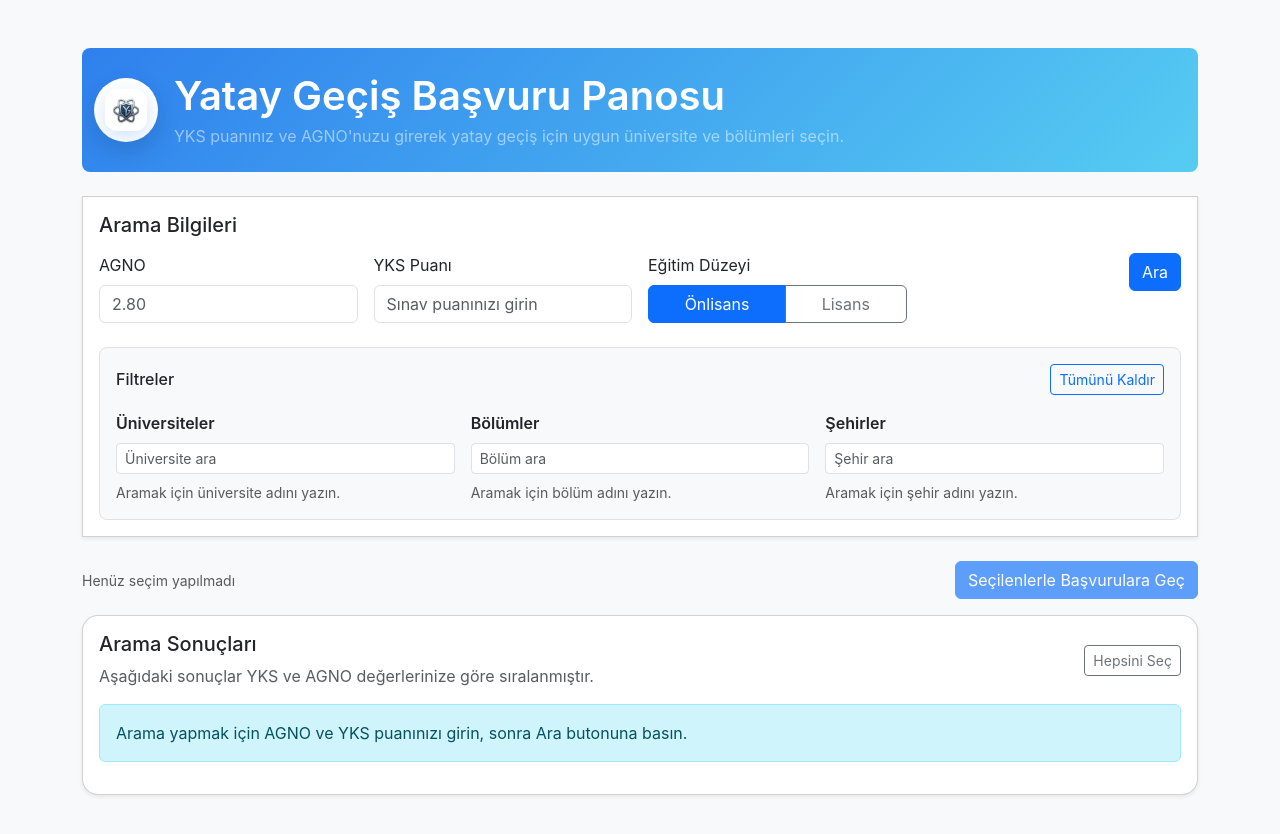
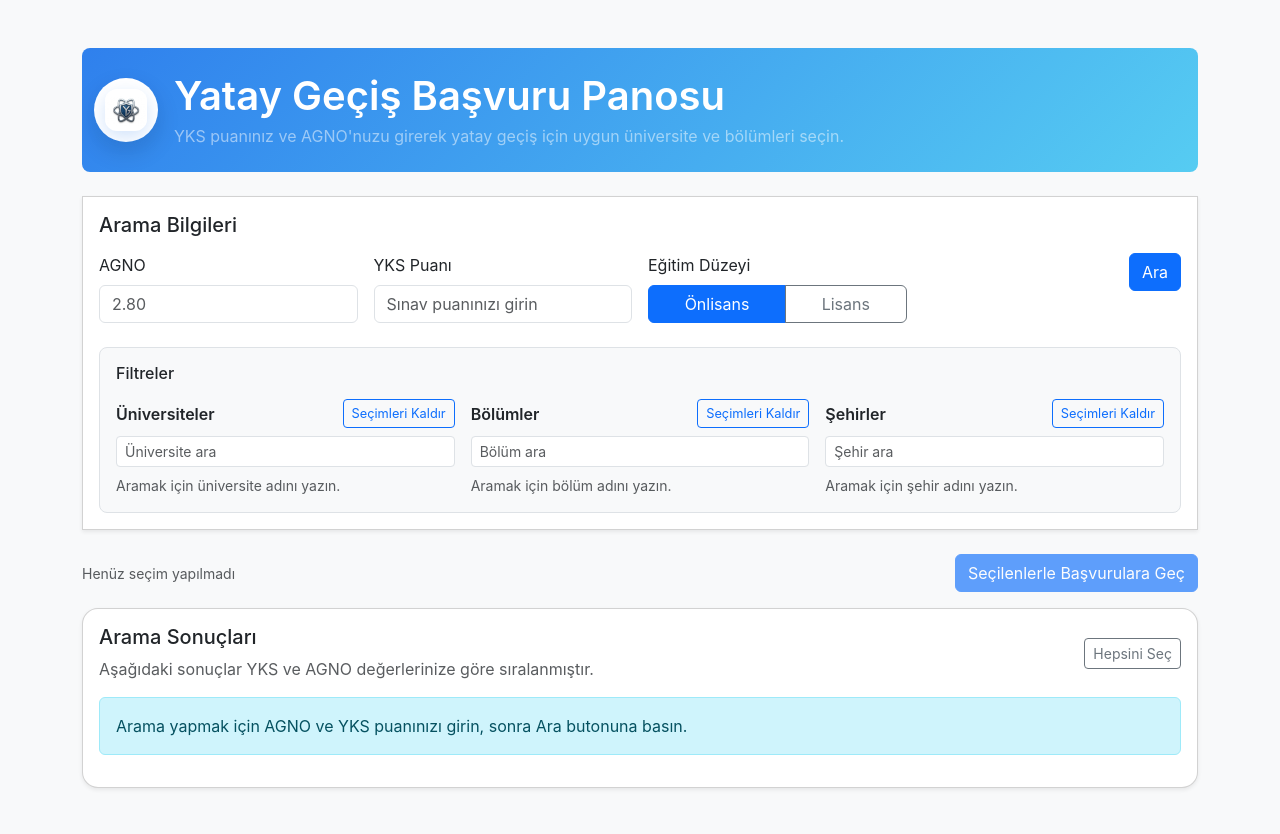
Before and after one commit to mustafakeskik/yatay-gecis-panosu, a React (Create React App) app: page / in a window 1280 px wide. Shown: the top 834 px of the page. Built offline with nearby package versions, Linux system fonts and the light colour scheme.

Commit message:
Yeni bir özellik ekledim

```diff
--- a/src/Pages/Landing.js
+++ b/src/Pages/Landing.js
@@ -3,8 +3,15 @@ import YOK_OFFERS from "../data/yok-offers.json";
 
 const AVAILABLE_PROGRAMS = YOK_OFFERS.offers.map((offer, index) => {
   const normalizedUniversity = offer.university.replace(/\s*\([^)]*\)$/, "");
-  const normalizeUniForUrl = (name) =>
-    name
+  const normalizeUniForUrl = (name) => {
+    const cleaned = name
+      .replace(/\s+üniversitesi?$/i, "")
+      .replace(/\s+yüksekokulu?$/i, "")
+      .replace(/\s+fakültesi?$/i, "")
+      .replace(/\s+konservatuarı?$/i, "")
+      .replace(/\s+meslek yüksekokulu?$/i, "");
+
+    return cleaned
       .toLowerCase()
       .replace(/ğ/g, "g")
       .replace(/ü/g, "u")
@@ -13,6 +20,7 @@ const AVAILABLE_PROGRAMS = YOK_OFFERS.offers.map((offer, index) => {
       .replace(/ö/g, "o")
       .replace(/ç/g, "c")
       .replace(/[^a-z0-9]/g, "");
+  };
 
   return {
     id: offer.id || `yok-${index}`,
@@ -144,17 +152,19 @@ function Landing({ onContinue }) {
     normalizeSearch(city).startsWith(normalizeSearch(cityFilter))
   );
 
-  const toggleAllFilters = () => {
-    const isAllSelected = selectedUniversities.length === UNIVERSITY_NAMES.length && selectedDepartments.length === DEPARTMENTS.length && selectedCities.length === CITIES.length;
-    if (isAllSelected) {
-      setSelectedUniversities([]);
-      setSelectedDepartments([]);
-      setSelectedCities([]);
-    } else {
-      setSelectedUniversities(UNIVERSITY_NAMES);
-      setSelectedDepartments(DEPARTMENTS);
-      setSelectedCities(CITIES);
-    }
+  const toggleAllUniversities = () => {
+    const isAllSelected = selectedUniversities.length === UNIVERSITY_NAMES.length;
+    setSelectedUniversities(isAllSelected ? [] : UNIVERSITY_NAMES);
+  };
+
+  const toggleAllDepartments = () => {
+    const isAllSelected = selectedDepartments.length === DEPARTMENTS.length;
+    setSelectedDepartments(isAllSelected ? [] : DEPARTMENTS);
+  };
+
+  const toggleAllCities = () => {
+    const isAllSelected = selectedCities.length === CITIES.length;
+    setSelectedCities(isAllSelected ? [] : CITIES);
   };
 
   const toggleAllPrograms = () => {
@@ -285,16 +295,21 @@ function Landing({ onContinue }) {
             <div className="mt-4 border rounded-3 p-3 bg-light">
               <div className="d-flex justify-content-between align-items-center mb-3">
                 <h6 className="mb-0">Filtreler</h6>
-                <button type="button" className="btn btn-sm btn-outline-primary" onClick={toggleAllFilters}>
-                  {selectedUniversities.length === UNIVERSITY_NAMES.length && selectedDepartments.length === DEPARTMENTS.length && selectedCities.length === CITIES.length
-                    ? 'Tümünü Kaldır'
-                    : 'Hepsini Seç'}
-                </button>
               </div>
 
               <div className="row row-cols-1 row-cols-md-3 g-3">
                 <div>
-                  <p className="fw-semibold mb-2">Üniversiteler</p>
+                  <div className="d-flex justify-content-between align-items-center mb-2">
+                    <p className="fw-semibold mb-0">Üniversiteler</p>
+                    <button
+                      type="button"
+                      className="btn btn-sm btn-outline-primary"
+                      style={{ minWidth: 110, padding: "0.25rem 0.5rem", fontSize: "0.8rem" }}
+                      onClick={toggleAllUniversities}
+                    >
+                      {selectedUniversities.length === UNIVERSITY_NAMES.length ? 'Seçimleri Kaldır' : 'Hepsini Seç'}
+                    </button>
+                  </div>
                   <input
                     type="text"
                     className="form-control form-control-sm mb-2"
@@ -326,7 +341,17 @@ function Landing({ onContinue }) {
                   )}
                 </div>
                 <div>
-                  <p className="fw-semibold mb-2">Bölümler</p>
+                  <div className="d-flex justify-content-between align-items-center mb-2">
+                    <p className="fw-semibold mb-0">Bölümler</p>
+                    <button
+                      type="button"
+                      className="btn btn-sm btn-outline-primary"
+                      style={{ minWidth: 110, padding: "0.25rem 0.5rem", fontSize: "0.8rem" }}
+                      onClick={toggleAllDepartments}
+                    >
+                      {selectedDepartments.length === DEPARTMENTS.length ? 'Seçimleri Kaldır' : 'Hepsini Seç'}
+                    </button>
+                  </div>
                   <input
                     type="text"
                     className="form-control form-control-sm mb-2"
@@ -358,7 +383,17 @@ function Landing({ onContinue }) {
                   )}
                 </div>
                 <div>
-                  <p className="fw-semibold mb-2">Şehirler</p>
+                  <div className="d-flex justify-content-between align-items-center mb-2">
+                    <p className="fw-semibold mb-0">Şehirler</p>
+                    <button
+                      type="button"
+                      className="btn btn-sm btn-outline-primary"
+                      style={{ minWidth: 110, padding: "0.25rem 0.5rem", fontSize: "0.8rem" }}
+                      onClick={toggleAllCities}
+                    >
+                      {selectedCities.length === CITIES.length ? 'Seçimleri Kaldır' : 'Hepsini Seç'}
+                    </button>
+                  </div>
                   <input
                     type="text"
                     className="form-control form-control-sm mb-2"
@@ -446,6 +481,7 @@ function Landing({ onContinue }) {
                 <label
                   key={program.id}
                   className={`list-group-item list-group-item-action d-flex align-items-start gap-3 ${selectedPrograms.includes(program.id) ? 'active' : ''}`}
+                  style={{ backgroundColor: '#e7f0ff', borderColor: '#c7dbff' }}
                 >
                   <input
                     className="form-check-input mt-1"
@@ -461,8 +497,15 @@ function Landing({ onContinue }) {
                       </div>
                       <span className="badge bg-success">{program.degree}</span>
                     </div>
-                    <p className="mb-1 text-muted small">{program.city} · AGNO {program.minAgno} · YKS {program.minScore}</p>
-                    <p className="mb-2 small">{program.requirements}</p>
+                      <div className="d-flex flex-wrap gap-2 align-items-center mb-1">
+                      <span className="badge text-white" style={{ backgroundColor: '#d63333' }}>
+                        AGNO {program.minAgno}
+                      </span>
+                      <span className="badge text-white" style={{ backgroundColor: '#d63333' }}>
+                        Taban YKS {program.minScore}
+                      </span>
+                    </div>
+                    <p className="mb-2" style={{ color: '#000' }}>{program.requirements}</p>
                   </div>
                 </label>
               ))}
```
